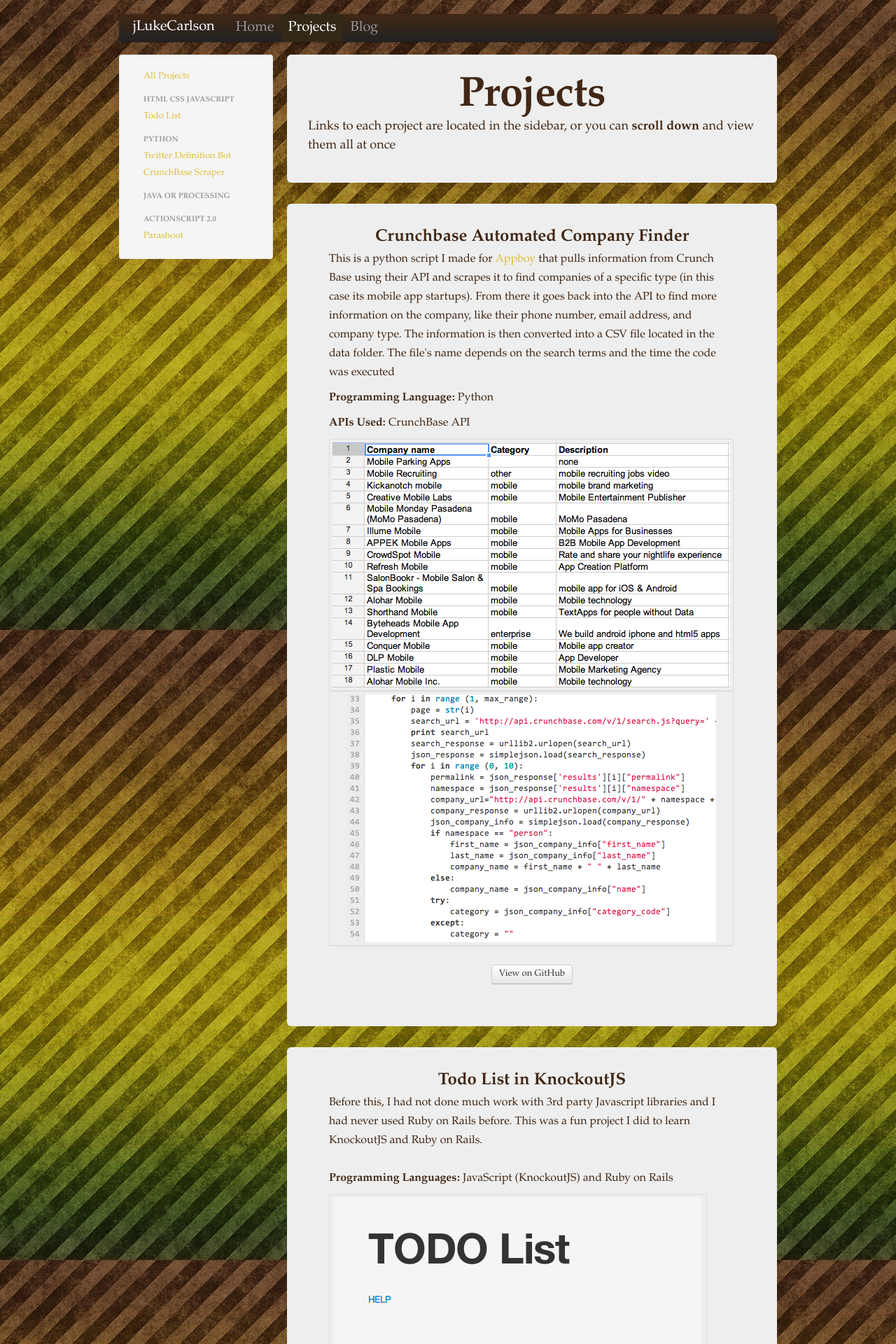
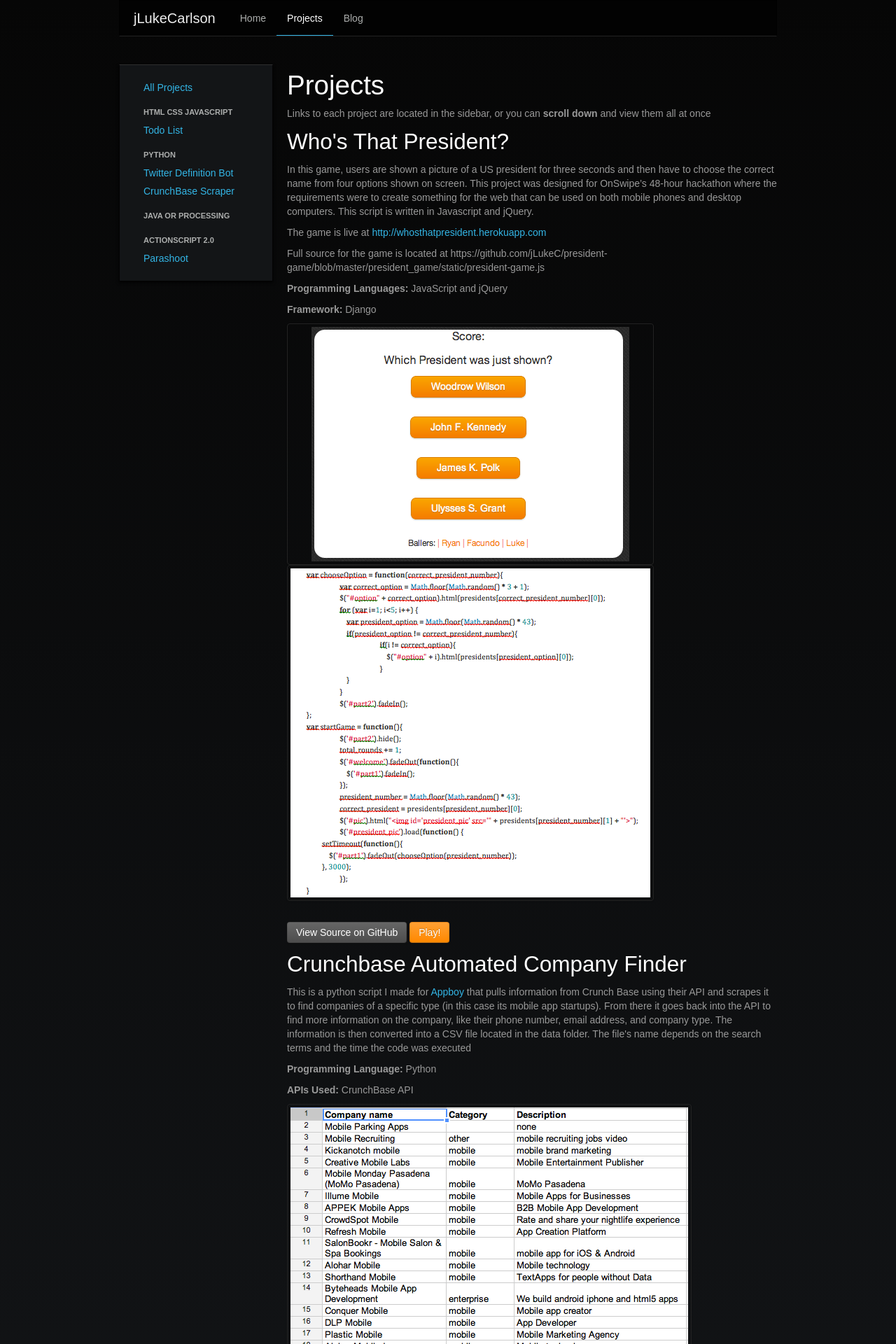
Before and after one commit to jLukeC/jlukecarlson-website, a Django app: page /projects/ in a window 1280 px wide. Shown: the top 1920 px of the page at 70% size. Run offline with Django 3.2, Linux system fonts and the light colour scheme; data that the repository does not hold is empty; parts of the project's set-up code (start-up, migrations or seed data) failed here and were passed over; some libraries are stand-ins or nearby versions; some web fonts are replaced.

Commit message:
updating the look and adding new projects

```diff
--- a/luke_carlson_site/templates/projects.html
+++ b/luke_carlson_site/templates/projects.html
@@ -1,3 +1,4 @@
+
 <!DOCTYPE html>
 <html lang="en">
   <head>
@@ -8,7 +9,8 @@
     <meta name="author" content="Luke Carlson">
 
     <!--  styles -->
-    <link href="/static/css/luke-bootstrap.css" rel="stylesheet">
+    <link href="/static/css/cyborg-bootstrap.css" rel="stylesheet">
+    <!-- <link href="/static/css/luke-bootstrap.css" rel="stylesheet"> -->
     <script src="/static/js/jquery.js"></script>
     <script src="/static/js/project-manipulator.js"></script>
   </head>
@@ -96,6 +98,28 @@
 	    <h1>Projects</h1>
 	    <p>Links to each project are located in the sidebar, or you can <strong> scroll down </strong> and view them all at once</p>
 	  </div>
+	  <div id= "president-game" class="hero-unit-project">
+	    <h2 class = "centered">Who's That President?</h2>
+	    <p>In this game, users are shown a picture of a US president for three seconds and then have to choose the correct name from four options shown on screen. This project was designed for OnSwipe’s 48-hour hackathon where the requirements were to create something for the web that can be used on both mobile phones and desktop computers. This script is written in Javascript and jQuery. </p>
+	    <p> The game is live at <a href="http://whosthatpresident.herokuapp.com/"> http://whosthatpresident.herokuapp.com </a></p>
+	    <p>Full source for the game is located at https://github.com/jLukeC/president-game/blob/master/president_game/static/president-game.js</p>
+	    <p><strong>	Programming Languages:</strong> JavaScript and jQuery</p>
+	    <p><strong>	Framework:</strong> Django</p>
+	    <ul class="thumbnails">
+	      <li>
+		<a href="http://whosthatpresident.herokuapp.com/" class="thumbnail">
+		  <img src="/static/img/president-game-options.png" alt="">
+		</a>
+		<a href="https://github.com/jLukeC/president-game/blob/master/president_game/static/president-game.js" target="_blank" class="thumbnail">
+		  <img src="/static/img/president-game-code.png" alt="">
+		</a>
+	      </li>
+	    </ul>
+	    <div class="centered"> <!-- buttons for GitHub and Live Game-->
+	      <a class="btn" target="_blank" href="https://github.com/jLukeC/president-game/blob/master/president_game/static/president-game.js">View Source on GitHub</a>
+	      <a class="btn btn-warning" target="_blank" href="http://whosthatpresident.herokuapp.com/">Play!</a>
+	    </div>
+	  </div>
 	  <div id= "crunchbase-scraper" class="hero-unit-project">
 	    <h2 class = "centered">Crunchbase Automated Company Finder</h2>
 	    <p>This is a python script I made for <a href = "www.appboy.com"> Appboy</a> that pulls information from Crunch Base using their API  and scrapes it to find companies of a specific type (in this case its mobile app startups). From there it goes back into the API to find more information on the company, like their phone number, email address, and company type. The information is then converted into a CSV file located in the data folder. The file's name depends on the search terms and the time the code was executed</p>
@@ -111,7 +135,7 @@
 		</a>
 	      </li>
 	    </ul>
-	    <div class="centered"> <!-- button div-->
+	    <div class="centered"> <!-- buttons for GitHub -->
 	      <a class="btn" target="_blank" href="https://github.com/jLukeC/CrunchBase-Company-Finder">View on GitHub</a>
 	    </div>
 	  </div>
--- a/zinnia_bootstrap/templates/zinnia/skeleton.html
+++ b/zinnia_bootstrap/templates/zinnia/skeleton.html
@@ -15,8 +15,9 @@
     <link rel="pingback" href="/xmlrpc/" />
     <script type="text/javascript" src="http://cdn.onswipe.com/synapse/on.js?usr=jlukecarlson" id="onswipe_synapse"></script>
     <link rel="home" href="{% url 'zinnia_entry_archive_index' %}" />
-    <!-- <link href="{{ STATIC_URL }}zinnia_bootstrap/bootstrap/css/bootstrap.css" rel="stylesheet"> -->
-    <link href="/static/css/luke-bootstrap.css" rel="stylesheet">
+    <!-- <link href="{{ STATIC_URL }}zinnia_bootstrap/bootstrap/css/bootstrap.css" rel="stylesheet">
+    <link href="/static/css/luke-bootstrap.css" rel="stylesheet">-->
+    <link href="/static/css/cyborg-bootstrap.css" rel="stylesheet">
     <style type="text/css">
       #rightpad {
         padding-right: 25px;
```
Also changed, not shown: luke_carlson_site/templates/home.html (+4 -3 lines), luke_carlson_site/templates/static/img/president-game-code.png (added), luke_carlson_site/templates/static/img/president-game-options.png (added).
